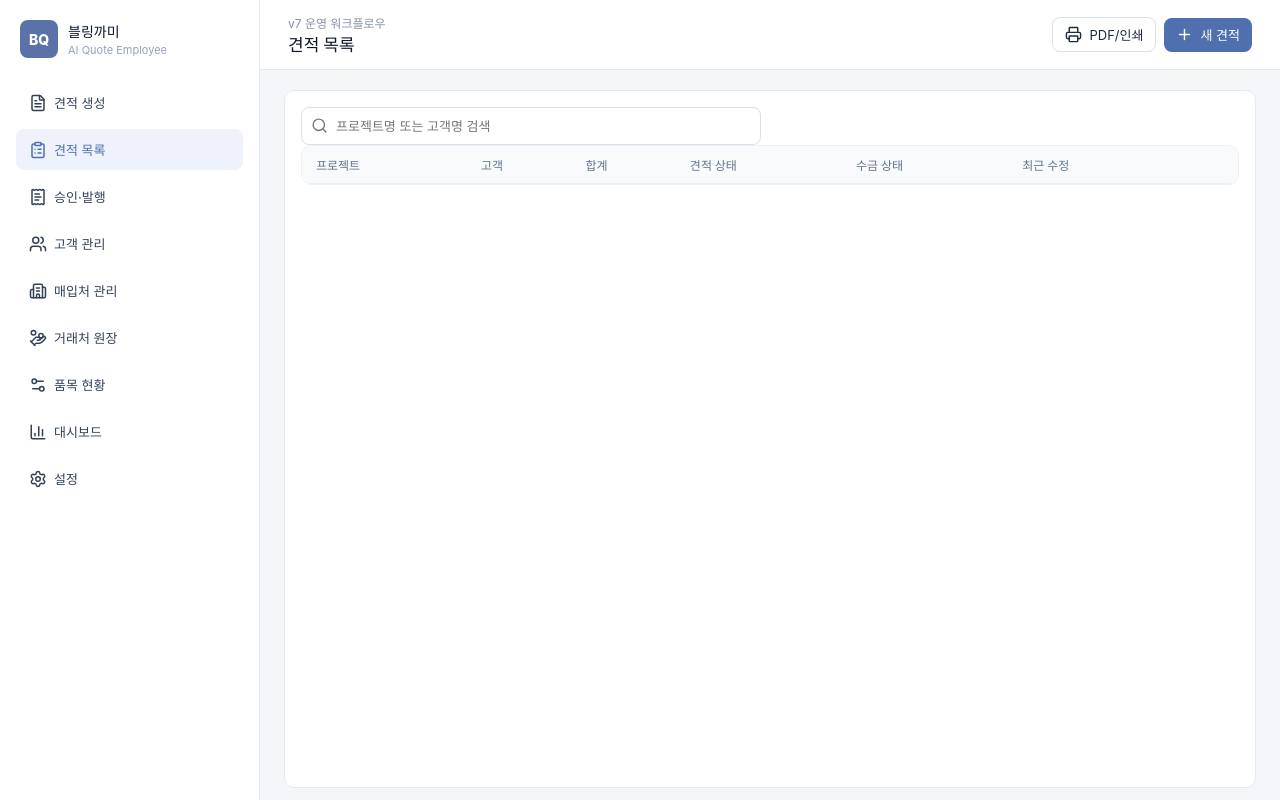
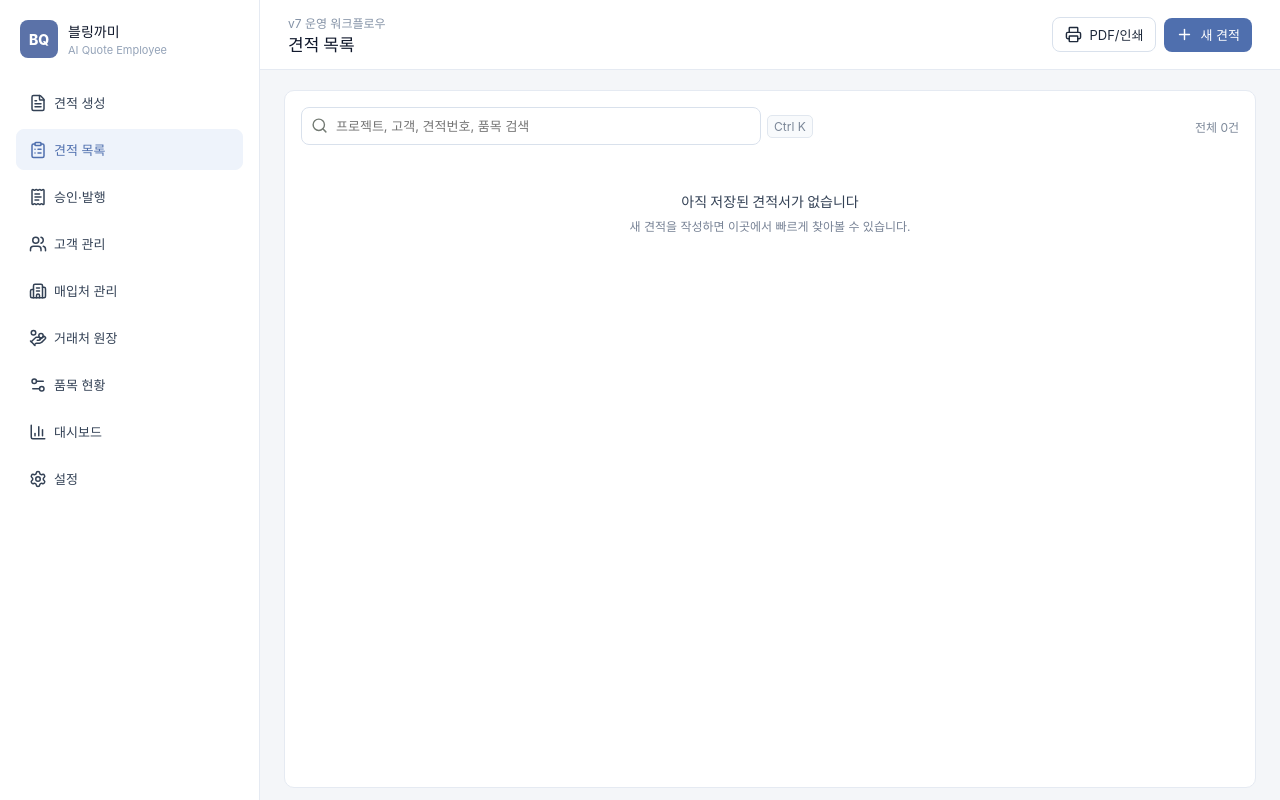
Before and after one commit to blingkkami/quote-ai-employee, a React (Vite) app: page / in a window 1280 px wide. Both pictures are taken after a click on the button "견적 목록". Built offline with nearby package versions, Linux system fonts and the light colour scheme.

Commit message:
Add instant quote list search

```diff
--- a/src/styles.css
+++ b/src/styles.css
@@ -456,6 +456,58 @@ th {
 
 .search input {
   padding-left: 34px;
+  padding-right: 42px;
+}
+
+.search-clear {
+  position: absolute;
+  right: 3px;
+  top: 2px;
+  width: 34px;
+  min-height: 34px;
+  border: 0;
+  background: transparent;
+}
+
+.search-clear:hover {
+  background: #eef2f7;
+}
+
+.search-shortcut,
+.search-count {
+  color: #7b8798;
+  font-size: 12px;
+  white-space: nowrap;
+}
+
+.search-shortcut {
+  margin-left: -2px;
+  padding: 3px 6px;
+  border: 1px solid #e1e7ef;
+  border-radius: 5px;
+  background: #f8fafc;
+}
+
+.search-count {
+  margin-left: auto;
+}
+
+.empty-state {
+  display: grid;
+  justify-items: center;
+  gap: 6px;
+  padding: 46px 20px;
+  color: #778295;
+  text-align: center;
+}
+
+.empty-state strong {
+  color: #334155;
+  font-size: 14px;
+}
+
+.empty-state span {
+  font-size: 12px;
 }
 
 .table-wrap {
--- a/src/views/QuoteList.tsx
+++ b/src/views/QuoteList.tsx
@@ -1,4 +1,5 @@
-import { Search } from "lucide-react";
+import { useEffect, useMemo, useRef } from "react";
+import { Search, X } from "lucide-react";
 import type { Customer, QuoteRecord, QuoteStatus } from "../types";
 import { money } from "../lib/format";
 import { quoteTotal } from "../lib/quote-calc";
@@ -21,18 +22,88 @@ export function QuoteList({
   onOpen: (id: string) => void;
   onChange: (quote: QuoteRecord) => void;
 }) {
-  const filtered = quotes.filter((quote) => {
-    const customer = customers.find((item) => item.id === quote.customerId)?.name ?? "";
-    return `${quote.form.projectName} ${customer}`.toLowerCase().includes(query.toLowerCase());
-  });
+  const searchInputRef = useRef<HTMLInputElement>(null);
+
+  useEffect(() => {
+    const handleShortcut = (event: KeyboardEvent) => {
+      if ((event.ctrlKey || event.metaKey) && event.key.toLowerCase() === "k") {
+        event.preventDefault();
+        searchInputRef.current?.focus();
+        searchInputRef.current?.select();
+      }
+    };
+
+    window.addEventListener("keydown", handleShortcut);
+    return () => window.removeEventListener("keydown", handleShortcut);
+  }, []);
+
+  const searchTokens = useMemo(
+    () => query.trim().toLocaleLowerCase().split(/\s+/).filter(Boolean),
+    [query]
+  );
+
+  const filtered = useMemo(() => quotes.filter((quote) => {
+    const customer = customers.find((item) => item.id === quote.customerId);
+    const searchableText = [
+      quote.id,
+      quote.form.quoteDate,
+      quote.form.validDuration,
+      quote.form.issuerName,
+      quote.form.projectName,
+      quote.form.deliveryFormat,
+      quote.form.deliverySchedule,
+      quote.form.finalCategory,
+      quote.form.finalDescription,
+      quote.form.notes,
+      quote.form.message,
+      quote.form.signOffSender,
+      customer?.name,
+      customer?.businessNumber,
+      customer?.representativeName,
+      customer?.contactPerson,
+      customer?.contact,
+      customer?.email,
+      statusLabels[quote.status],
+      payLabels[quote.paymentStatus],
+      quote.invoiceStatus,
+      quote.items.flatMap((item) => [item.category, item.description, String(item.price)]),
+      new Date(quote.updatedAt).toLocaleDateString("ko-KR")
+    ]
+      .flat()
+      .filter(Boolean)
+      .join(" ")
+      .toLocaleLowerCase();
+
+    return searchTokens.every((token) => searchableText.includes(token));
+  }), [customers, quotes, searchTokens]);
+
+  const clearSearch = () => {
+    setQuery("");
+    searchInputRef.current?.focus();
+  };
+
   return (
     <section className="panel">
       <div className="toolbar">
         <div className="search">
           <Search size={17} />
-          <input placeholder="프로젝트명 또는 고객명 검색" value={query} onChange={(event) => setQuery(event.target.value)} />
+          <input
+            ref={searchInputRef}
+            aria-label="견적서 검색"
+            placeholder="프로젝트, 고객, 견적번호, 품목 검색"
+            value={query}
+            onChange={(event) => setQuery(event.target.value)}
+          />
+          {query && (
+            <button className="search-clear icon" type="button" aria-label="검색어 지우기" title="검색어 지우기" onClick={clearSearch}>
+              <X size={15} />
+            </button>
+          )}
         </div>
+        <span className="search-shortcut">{navigator.platform.includes("Mac") ? "⌘K" : "Ctrl K"}</span>
+        <span className="search-count">{query ? `${filtered.length}건 / ${quotes.length}건` : `전체 ${quotes.length}건`}</span>
       </div>
+      {filtered.length > 0 ? (
         <DataTable
           headers={["프로젝트", "고객", "합계", "견적 상태", "수금 상태", "최근 수정", ""]}
           rows={filtered.map((quote) => [
@@ -56,6 +127,12 @@ export function QuoteList({
             </div>
           ])}
         />
+      ) : (
+        <div className="empty-state">
+          <strong>{query ? "검색 결과가 없습니다" : "아직 저장된 견적서가 없습니다"}</strong>
+          <span>{query ? "프로젝트명, 고객명, 견적번호 또는 품목명을 다시 확인해 주세요." : "새 견적을 작성하면 이곳에서 빠르게 찾아볼 수 있습니다."}</span>
+        </div>
+      )}
     </section>
   );
 }
```
Lines whose indentation alone changed are shown as unchanged.
